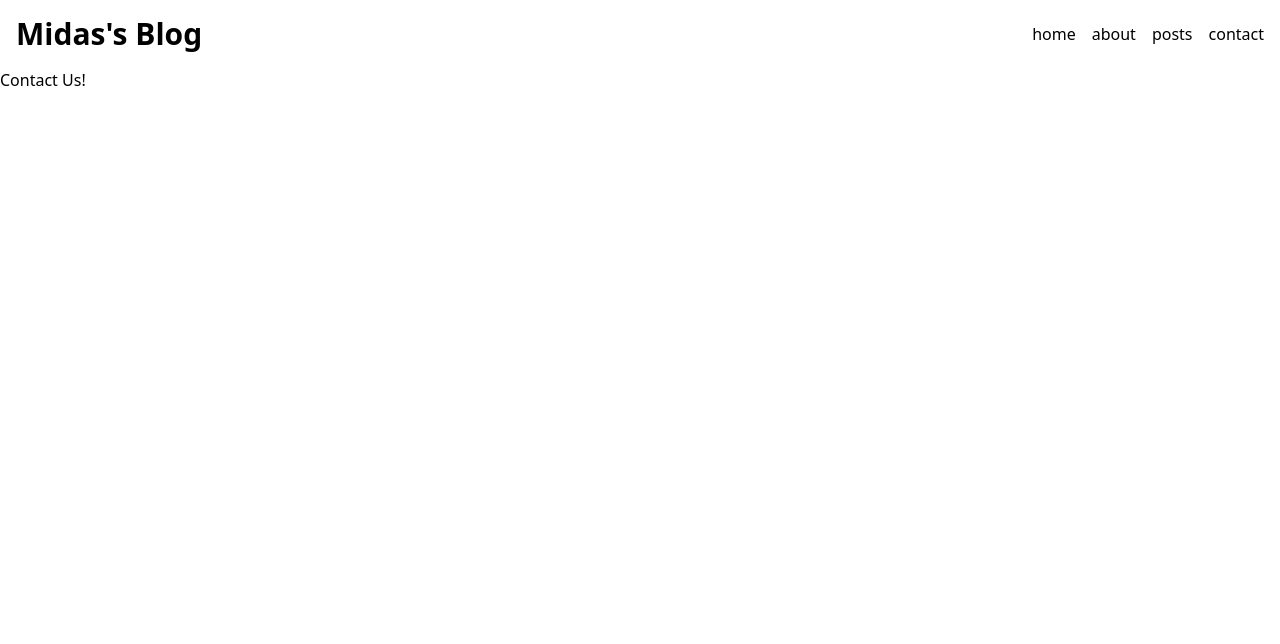
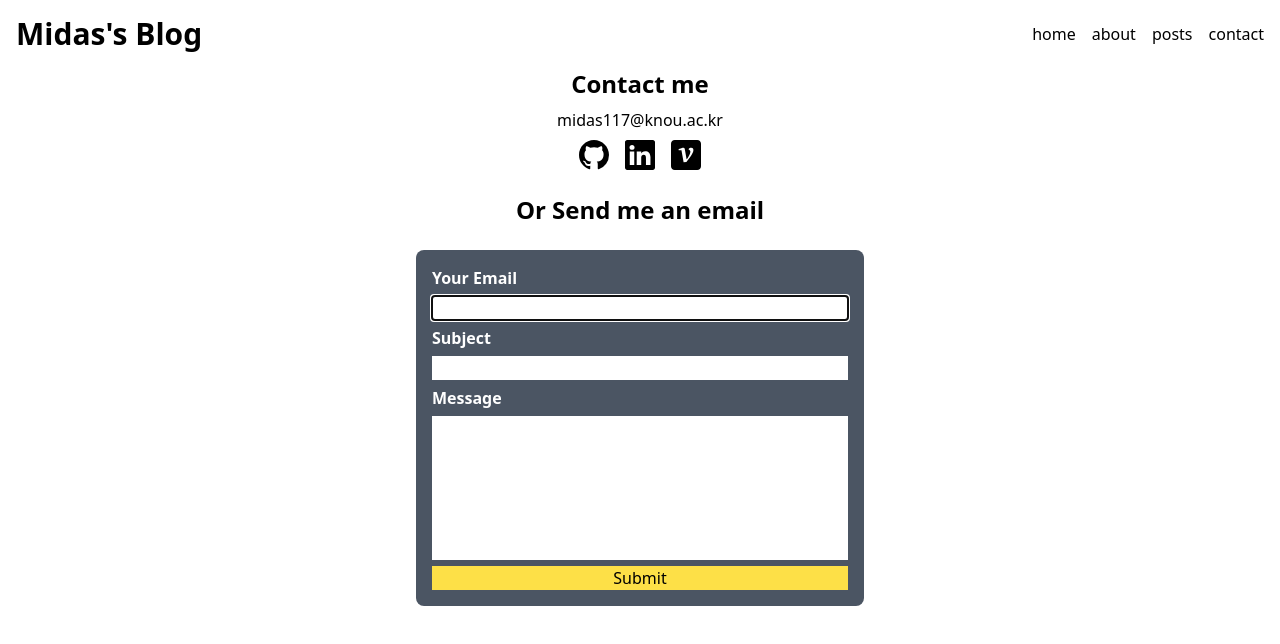
Before and after one commit to midasWorld/blog, a Next.js app: page /contact in a window 1280 px wide. Shown: the top 644 px of the page. Built offline with nearby package versions, Linux system fonts and the light colour scheme.

Commit message:
feat: Contact 페이지 구현 (with 이메일 전송 기능) - Contact 페이지 구현 - 이메일 전송 기능 구현 (with nodemailer) - contact route(api) 구현

```diff
--- /dev/null
+++ b/src/app/api/contact/route.ts
@@ -0,0 +1,30 @@
+import { sendEmail } from "@/service/email";
+import { object, string } from "yup";
+
+const contactSchema = object({
+  from: string().email().required(),
+  subject: string().required(),
+  message: string().required(),
+});
+
+export async function POST(request: Request) {
+  const body = await request.json();
+  if (!contactSchema.isValidSync(body)) {
+    return new Response(JSON.stringify({ message: "메일 전송 실패!" }), {
+      status: 400,
+    });
+  }
+  return sendEmail(body) //
+    .then(
+      () =>
+        new Response(JSON.stringify({ message: "메일 전송 성공!" }), {
+          status: 200,
+        })
+    )
+    .catch((err) => {
+      console.error(err);
+      return new Response(JSON.stringify({ message: "메일 전송 실패!" }), {
+        status: 500,
+      });
+    });
+}
--- a/src/app/contact/page.tsx
+++ b/src/app/contact/page.tsx
@@ -1,3 +1,32 @@
+import ContactForm from "@/components/ContactForm";
+import { BsGithub, BsLinkedin } from "react-icons/bs";
+import { SiVelog } from "react-icons/si";
+
+const LINKS = [
+  { icon: <BsGithub />, url: "https://github.com/midasWorld" },
+  {
+    icon: <BsLinkedin />,
+    url: "https://www.linkedin.com/in/dongun-gwak-04b874235/",
+  },
+  { icon: <SiVelog />, url: "https://midasworld.github.io/" },
+];
+
 export default function ContactPage() {
-  return <h1>Contact Us!</h1>;
+  return (
+    <section className="flex flex-col items-center gap-2 mx-auto w-full max-w-md">
+      <h2 className="font-bold text-2xl">Contact me</h2>
+      <p>midas117@knou.ac.kr</p>
+      <ul className="flex text-3xl">
+        {LINKS.map((link, index) => (
+          <li key={index} className="px-2">
+            <a href={link.url} target="_blank">
+              {link.icon}
+            </a>
+          </li>
+        ))}
+      </ul>
+      <h2 className="font-semibold text-2xl my-4">Or Send me an email</h2>
+      <ContactForm />
+    </section>
+  );
 }
--- /dev/null
+++ b/src/components/ContactForm.tsx
@@ -0,0 +1,89 @@
+"use client";
+
+import { sendContactEmail } from "@/service/contact";
+import { ChangeEvent, FormEvent, useState } from "react";
+
+type Form = {
+  from: string;
+  subject: string;
+  message: string;
+};
+
+const DEFAULT_DATA = {
+  from: "",
+  subject: "",
+  message: "",
+};
+
+export default function ContactForm() {
+  const [form, setForm] = useState<Form>(DEFAULT_DATA);
+  const [banner, setBanner] = useState<string | null>();
+
+  const onChange = (e: ChangeEvent<HTMLInputElement | HTMLTextAreaElement>) => {
+    const { name, value } = e.target;
+    setForm((prev) => ({ ...prev, [name]: value }));
+  };
+
+  const onSubmit = async (e: FormEvent<HTMLFormElement>) => {
+    e.preventDefault();
+    sendContactEmail(form)
+      .then(() => {
+        setBanner("✅ 메일을 성공적으로 보냈습니다.");
+        setForm(DEFAULT_DATA);
+      })
+      .catch((err) => {
+        console.error(err);
+        setBanner("🔥 메일 전송에 실패했습니다. 다시 시도해주세요!");
+      })
+      .finally(() => {
+        setTimeout(() => setBanner(null), 3000);
+      });
+  };
+
+  return (
+    <section className="w-full">
+      {banner && <p>{banner}</p>}
+      <form
+        className="w-full flex flex-col bg-gray-600 text-white p-4 rounded-lg gap-1.5"
+        onSubmit={onSubmit}
+      >
+        <label className="font-semibold" htmlFor="email">
+          Your Email
+        </label>
+        <input
+          className="text-black"
+          type="email"
+          name="from"
+          required
+          autoFocus
+          value={form.from}
+          onChange={onChange}
+        />
+        <label className="font-semibold" htmlFor="Subject">
+          Subject
+        </label>
+        <input
+          className="text-black"
+          type="text"
+          name="subject"
+          required
+          value={form.subject}
+          onChange={onChange}
+        />
+        <label className="font-semibold" htmlFor="message">
+          Message
+        </label>
+        <textarea
+          className="resize-none text-black"
+          name="message"
+          rows={6}
+          value={form.message}
+          onChange={onChange}
+        />
+        <button type="submit" className="bg-yellow-300 text-black">
+          Submit
+        </button>
+      </form>
+    </section>
+  );
+}
--- /dev/null
+++ b/src/service/contact.ts
@@ -0,0 +1,16 @@
+import { EmailData } from "./email";
+
+export async function sendContactEmail(email: EmailData) {
+  const res = await fetch("/api/contact", {
+    method: "POST",
+    body: JSON.stringify(email),
+    headers: {
+      "Content-Type": "applicatioin/json",
+    },
+  });
+  const data = await res.json();
+  if (!res.ok) {
+    throw new Error(data.message);
+  }
+  return data;
+}
--- /dev/null
+++ b/src/service/email.ts
@@ -0,0 +1,32 @@
+import nodemailer from "nodemailer";
+
+export type EmailData = {
+  from: string;
+  subject: string;
+  message: string;
+};
+
+const transporter = nodemailer.createTransport({
+  host: "smtp.gmail.com",
+  port: 465,
+  secure: true,
+  auth: {
+    user: process.env.EMAIL_USER,
+    pass: process.env.EMAIL_PASSWORD,
+  },
+});
+
+export async function sendEmail({ from, subject, message }: EmailData) {
+  return transporter.sendMail({
+    from,
+    to: process.env.EMAIL_USER,
+    subject,
+    html: `
+    <div style="background-color: #f8f9f9; padding: 2.5em">
+      <h1>${subject}</h1>
+      <p>${message}</p>
+      <h3>from: </span>${from}</h3>
+    </div>
+    `,
+  });
+}
```
Also changed, not shown: package.json (+7 -1 lines), src/service/posts.ts (+11 -0 lines), 1 other file (tests, documents, lock files or other folders).
